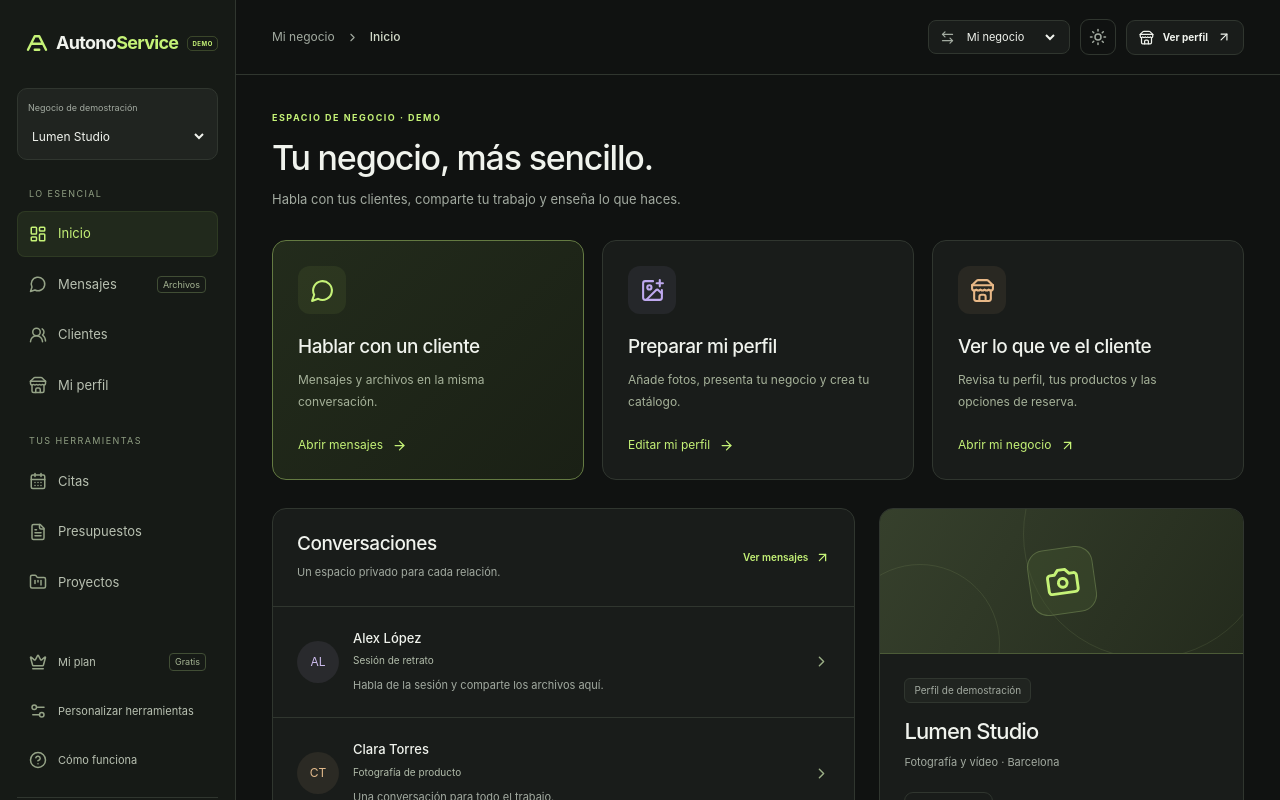
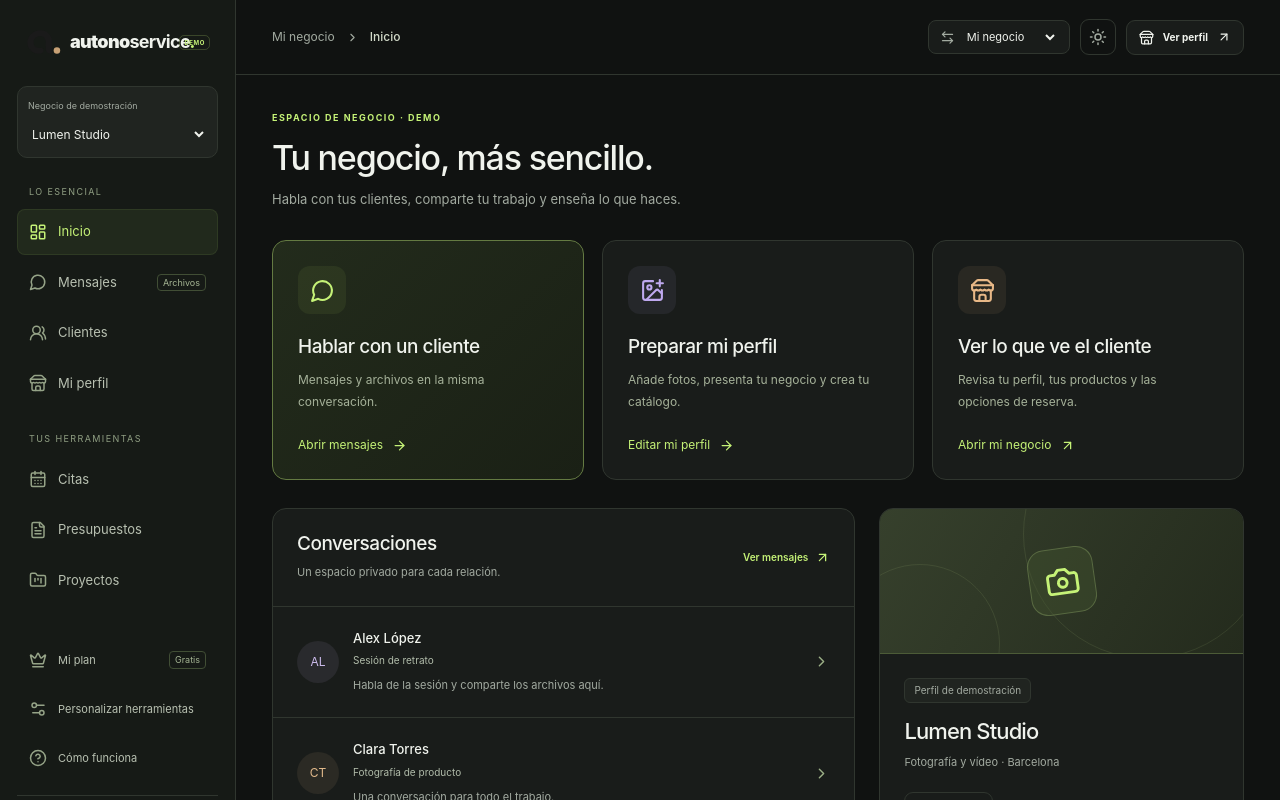
Before and after one commit to quimfuentes28code/EZ-SHOP, a Next.js app: page /empresa in a window 1280 px wide. Shown: the top 800 px of the page. Built offline with nearby package versions, Linux system fonts and the light colour scheme.

Commit message:
Replace legacy A mark with approved AutonoService minimal identity

```diff
--- a/src/components/brand.tsx
+++ b/src/components/brand.tsx
@@ -1,24 +1,19 @@
 import Link from "next/link";
+import Image from "next/image";
+
 export function Brand() {
   return (
     <Link className="brand" href="/" aria-label="AutonoService, inicio">
-      <svg
-        width="30"
-        height="30"
-        viewBox="0 0 32 32"
-        fill="none"
-        aria-hidden="true"
-      >
-        <path
-          d="M4 25 13 7h6l9 18M9 17h14M13 25h6"
-          stroke="currentColor"
-          strokeWidth="3.2"
-          strokeLinecap="round"
-          strokeLinejoin="round"
-        />
-      </svg>
-      <span>
-        Autono<span className="brand-service">Service</span>
+      <Image
+        className="brand-mark"
+        src="/branding/autonoservice-mark.svg"
+        alt=""
+        width={38}
+        height={29}
+        priority
+      />
+      <span className="brand-wordmark" aria-hidden="true">
+        <strong>autono</strong><span>service</span><i className="brand-dot">.</i>
       </span>
     </Link>
   );
```
